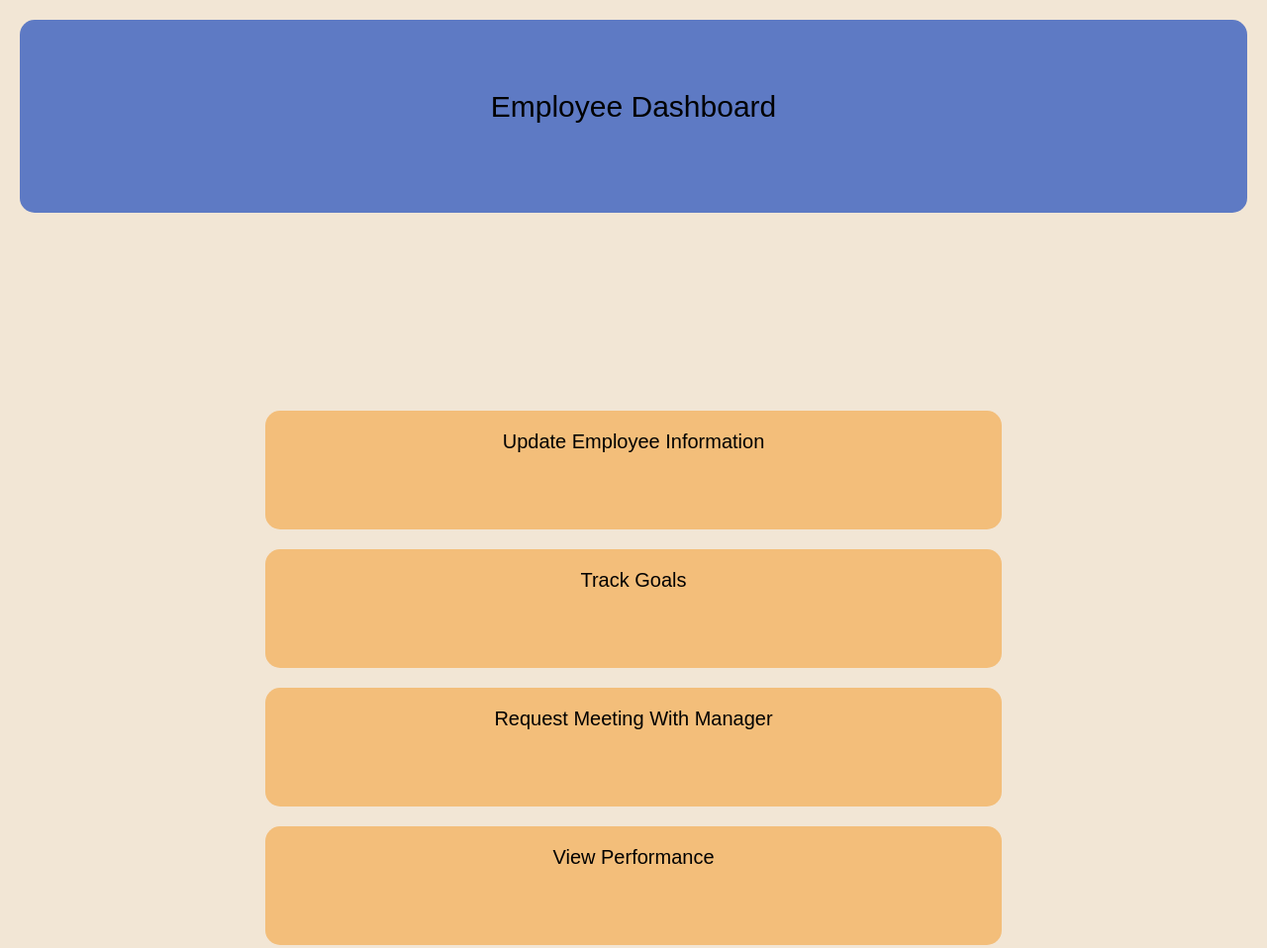
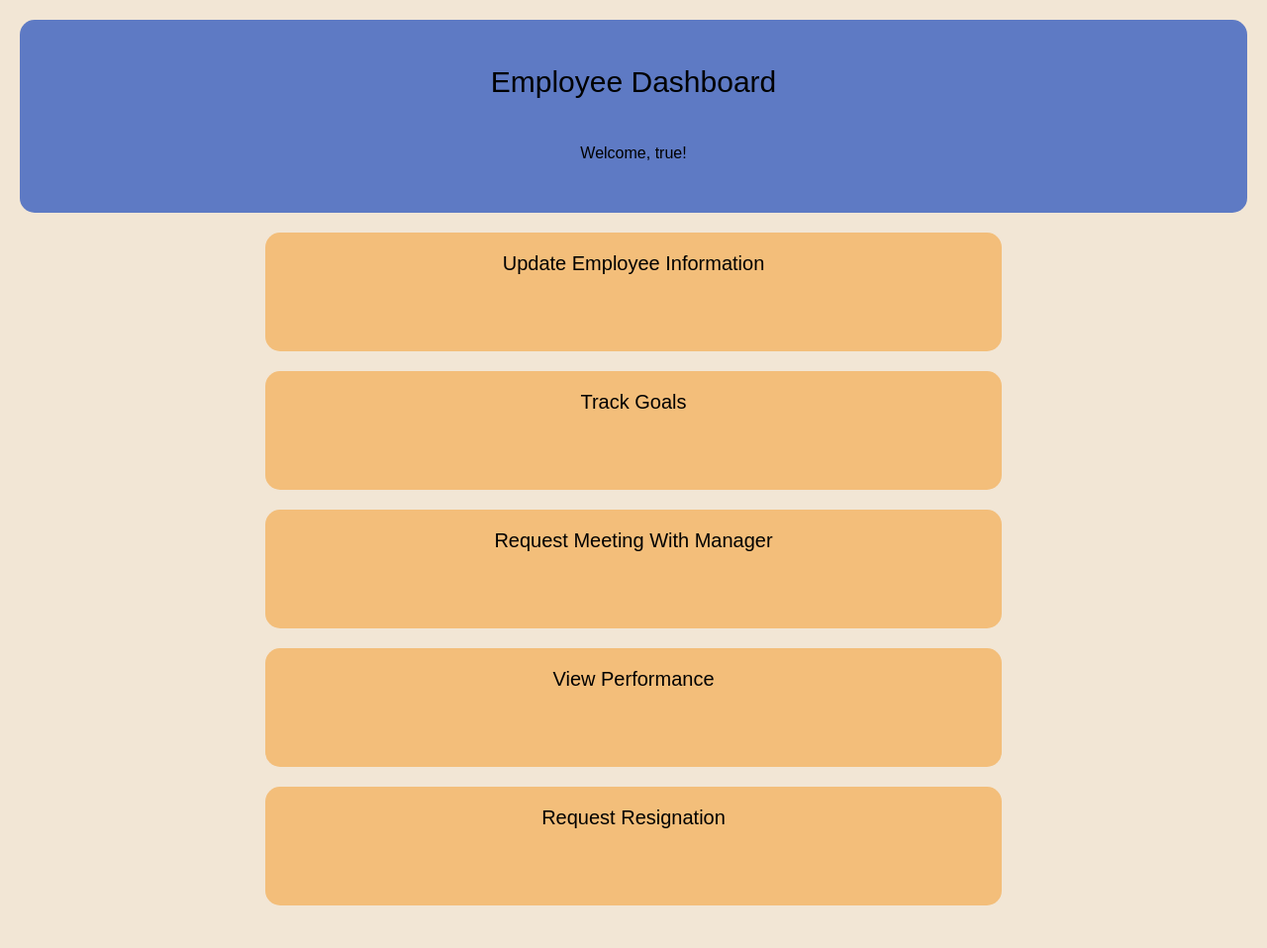
Before and after one commit to emilyshough/Human-Resources-Turnover-System---CSCI-440-01W, a plain HTML site: page employeeDashboard.html in a window 1280 px wide. Shown: the top 958 px of the page at 99% size. After the commit the page ends 935 px from the top, so only its background shows below. Drawn offline with Linux system fonts and the light colour scheme; sample sign-in values are in the browser's storage.

Commit message:
Trying to fix the employee login, and update the welcome messages.

```diff
--- a/csstest.css
+++ b/csstest.css
@@ -121,6 +121,7 @@ body {
     border-radius: 15px;
     padding-bottom: 20px;
     display: flex;
+    flex-direction: column;
     justify-content: center;
     align-items: center;
     font-family: Arial, Helvetica, sans-serif;
@@ -130,9 +131,8 @@ body {
 #welcomeMessageManager,
 #welcomeMessageEmployee {
     font-family:Arial, Helvetica, sans-serif;
-    font-size: 20px;
+    font-size: 16px;
     text-align: center;
-    padding-top: 160px;
 }
 
 .employeeDashboardColumn {
--- a/employeeDashboard.html
+++ b/employeeDashboard.html
@@ -7,8 +7,9 @@
     <body>
         <div id="employeeDashboardHeader">
             <p>Employee Dashboard</p>
+            <p id="welcomeMessageEmployee"></p>
         </div>
-        <p id="welcomeMessageEmployee"></p>
+
         <div class="employeeDashboardColumn">
             <a href="https://docs.google.com/forms/d/e/1FAIpQLSdftc-BGL-f7YycV6g8ShgWwsEodOhxoAnhERDloqjR5skORw/viewform">
                 <div id="employeeUpdateInfo">
@@ -39,7 +40,7 @@
             window.location.href = "index.html";
         }
 
-        document.getElementById("welcomeMessage").innerText = "Welcome, " + loggedInEmployee + "!";
+        document.getElementById("welcomeMessageEmployee").innerText = "Welcome, " + loggedInEmployee + "!";
         </script>
     </body>
 </html>
```
Also changed, not shown: index.html (+1 -0 lines), managerDashboard.html (+2 -1 lines).
